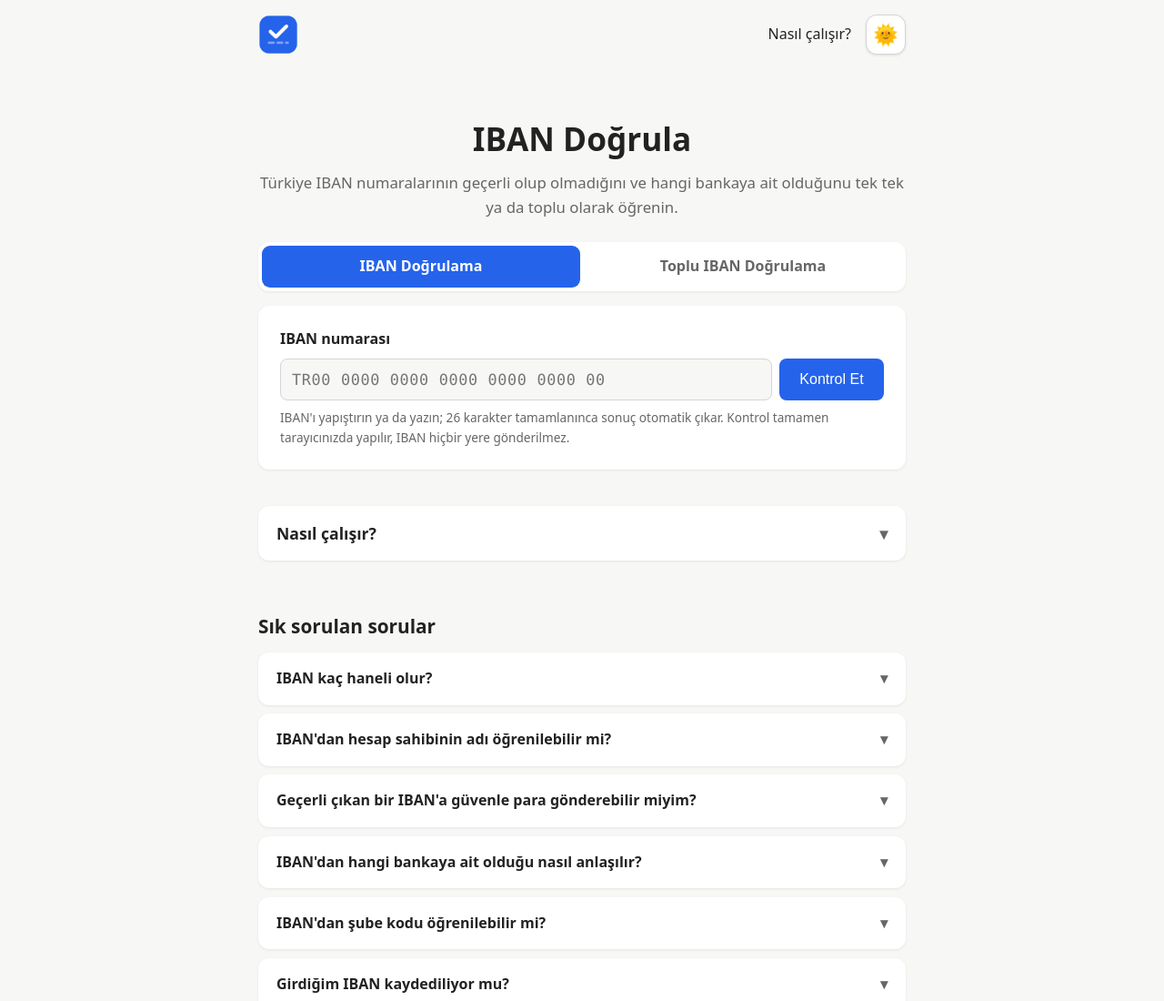
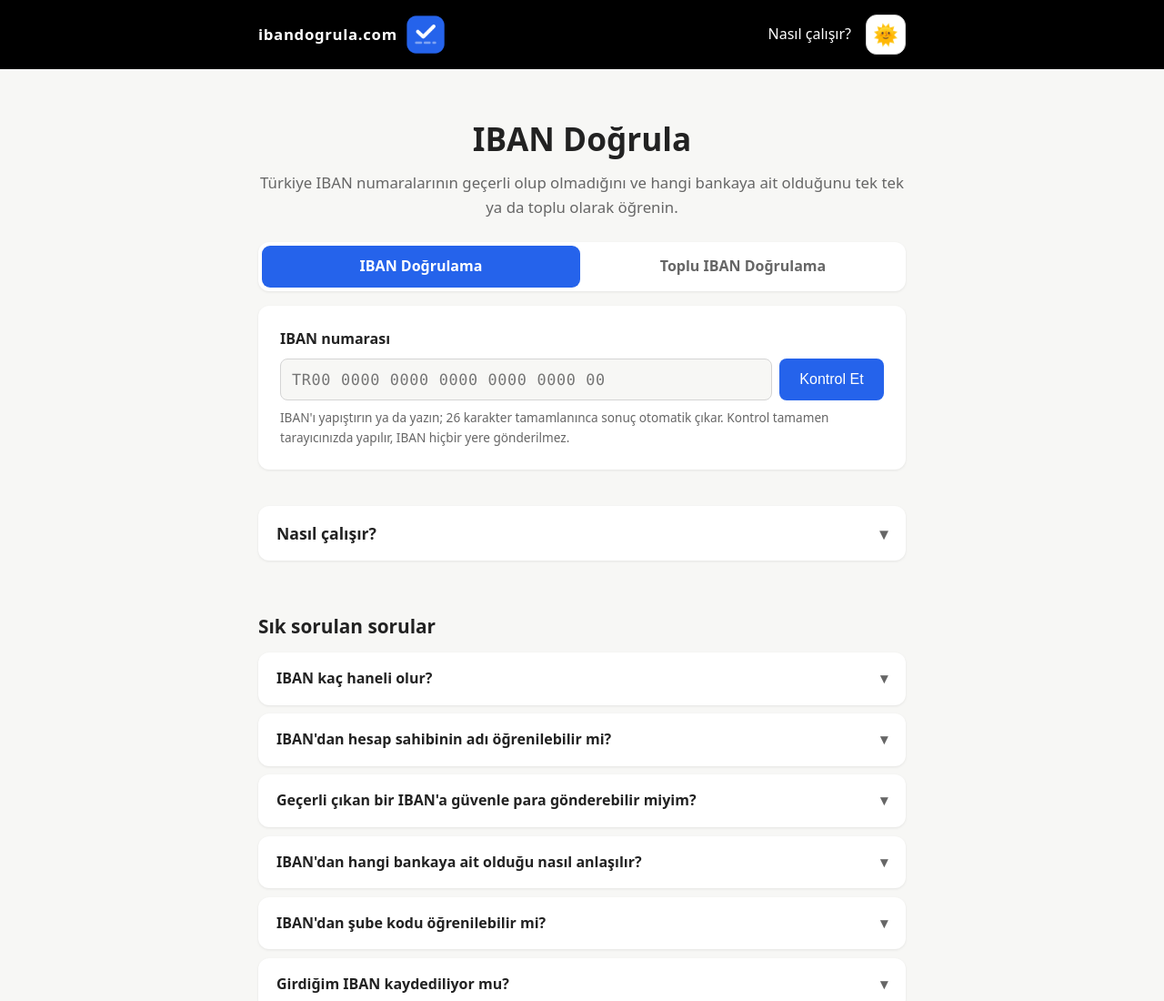
Before and after one commit to r3han1253/TRIBAN-KONTROL, a plain HTML site: page index.html in a window 1280 px wide. Shown: the top 1100 px of the page at 91% size. Drawn offline with Linux system fonts and the light colour scheme.

Commit message:
Üst çubuğu siyah yap ve logonun soluna ibandogrula.com yazısını ekle
Co-Authored-By: Claude Sonnet 5.5 <noreply@anthropic.com>

```diff
--- a/index.html
+++ b/index.html
@@ -47,11 +47,11 @@
   }
   </script>
   <script src="tema.js?v=20261120d"></script>
-  <link rel="stylesheet" href="style.css?v=20261120d">
+  <link rel="stylesheet" href="style.css?v=20261120e">
 </head>
 <body>
   <header>
-    <a href="./" class="logo" id="logo-baglanti"><img src="logo.png" alt="IBAN Doğrula" width="56" height="56"></a>
+    <a href="./" class="logo" id="logo-baglanti"><span class="site-adi">ibandogrula.com</span><img src="logo.png" alt="IBAN Doğrula" width="56" height="56"></a>
     <nav class="sol">
       <a href="#nasil">Nasıl çalışır?</a>
       <label class="tema-anahtari" title="Aydınlık / karanlık mod">
--- a/style.css
+++ b/style.css
@@ -37,7 +37,7 @@
   --err-bg: #3a1616;
 }
 @media (max-width: 600px) {
-  header, main { padding-left: 1rem; padding-right: 1rem; }
+  header, main { padding-left: 1rem !important; padding-right: 1rem !important; }
 }
 * { box-sizing: border-box; margin: 0; padding: 0; }
 body {
@@ -56,7 +56,16 @@ header {
 }
 header a { color: var(--text); text-decoration: none; margin-left: 1rem; }
 header a:hover { color: var(--accent); }
-.logo { margin-left: 0; display: inline-flex; }
+header {
+  max-width: none;
+  background: #000;
+  padding-left: max(1.5rem, calc((100% - 760px) / 2 + 1.5rem));
+  padding-right: max(1.5rem, calc((100% - 760px) / 2 + 1.5rem));
+}
+header a, header .tema-anahtari { color: #fff; }
+header a:hover { color: #bbb; }
+.logo { margin-left: 0; display: inline-flex; align-items: center; gap: 0.6rem; }
+.site-adi { font-size: 1.05rem; font-weight: 600; letter-spacing: 0.04em; color: #fff; }
 .logo img { display: block; width: 44px; height: 44px; transition: opacity 0.2s; }
 .logo:hover img { opacity: 0.85; }
 .sol { display: flex; align-items: center; gap: 1rem; flex-wrap: wrap; justify-content: flex-end; }
```
